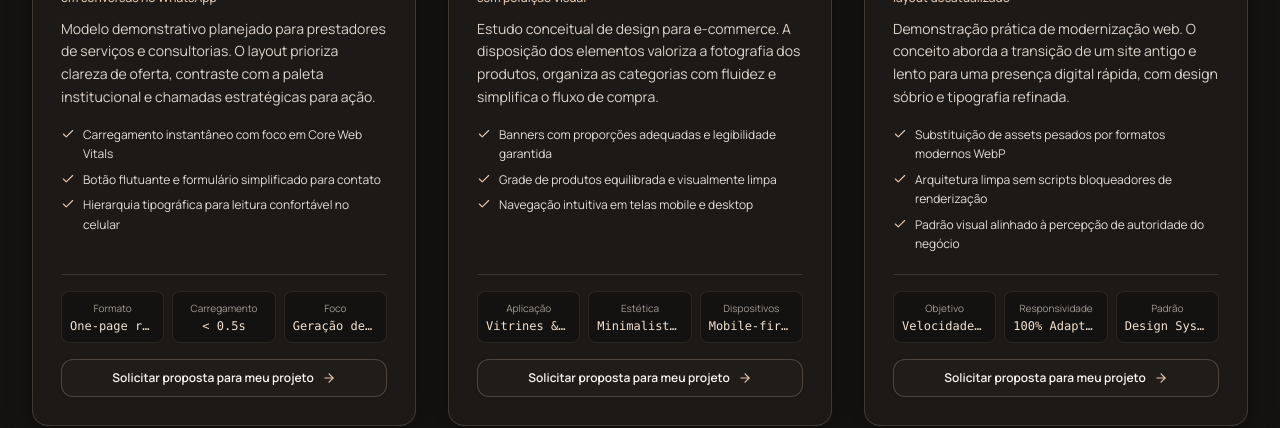
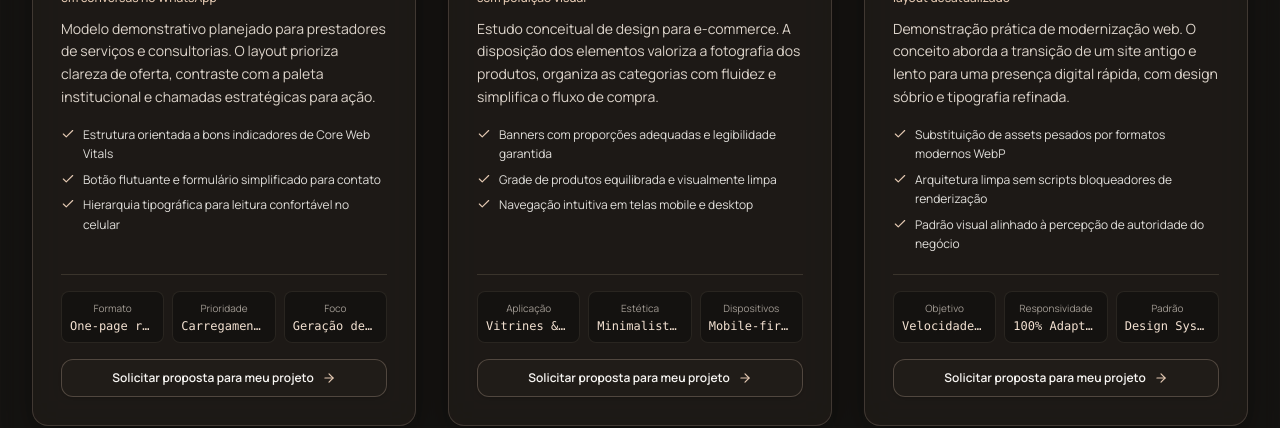
Before and after one commit to guilhermelsloureiro-hue/elvano-agency, a React (Vite) app: page / in a window 1280 px wide. Shown: the part 5460-5888 px from the top of the page. Built offline with nearby package versions, Linux system fonts and the light colour scheme.

Commit message:
content: remove unsupported site performance promise

```diff
--- a/src/components/DemonstrativeProjectsSection.tsx
+++ b/src/components/DemonstrativeProjectsSection.tsx
@@ -24,13 +24,13 @@ const demonstrativeProjects: DemonstrativeProject[] = [
     description:
       'Modelo demonstrativo planejado para prestadores de serviços e consultorias. O layout prioriza clareza de oferta, contraste com a paleta institucional e chamadas estratégicas para ação.',
     highlights: [
-      'Carregamento instantâneo com foco em Core Web Vitals',
+      'Estrutura orientada a bons indicadores de Core Web Vitals',
       'Botão flutuante e formulário simplificado para contato',
       'Hierarquia tipográfica para leitura confortável no celular',
     ],
     specs: [
       { label: 'Formato', value: 'One-page responsiva' },
-      { label: 'Carregamento', value: '< 0.5s' },
+      { label: 'Prioridade', value: 'Carregamento otimizado' },
       { label: 'Foco', value: 'Geração de leads' },
     ],
     type: 'landing',
```
